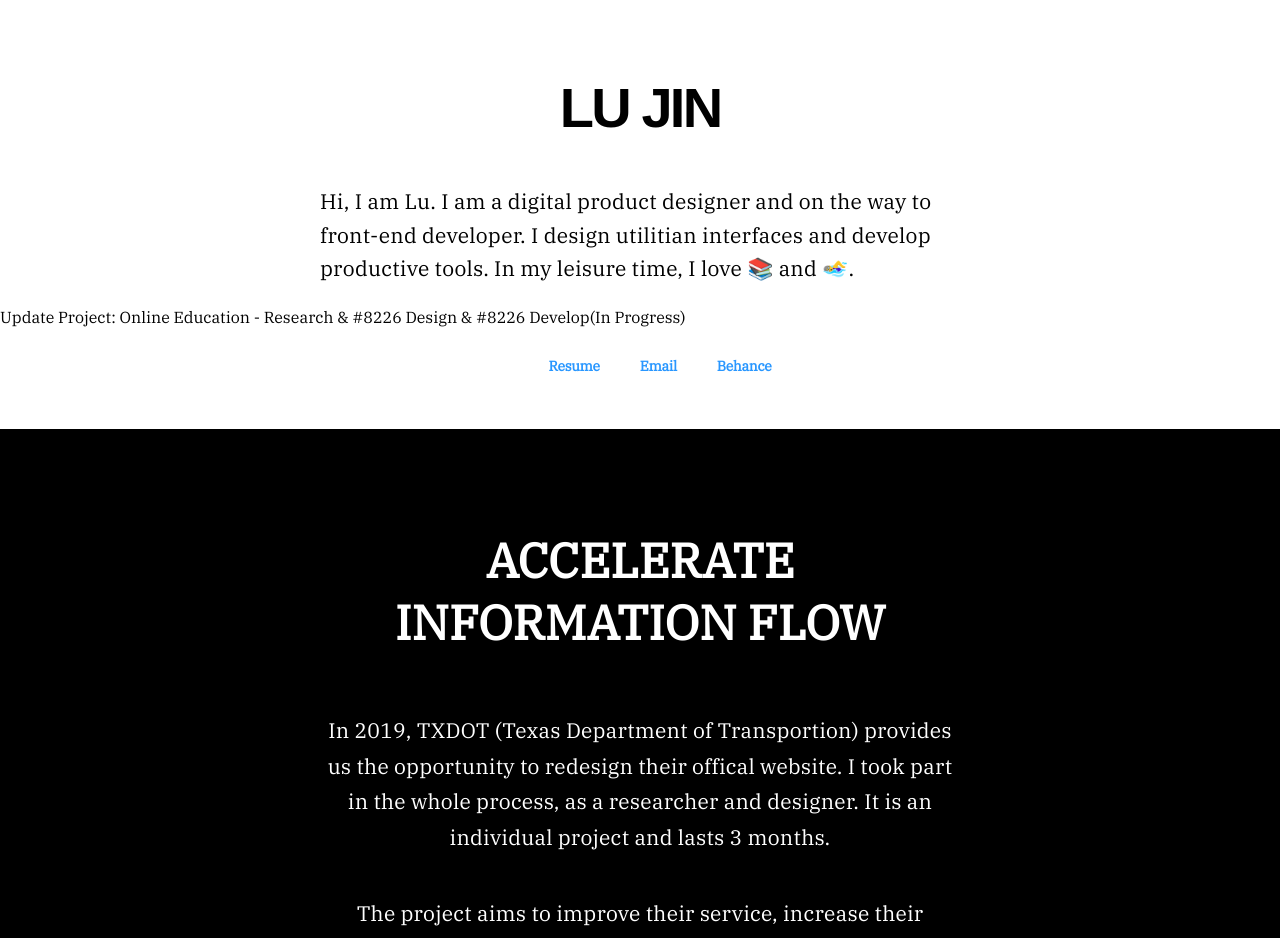
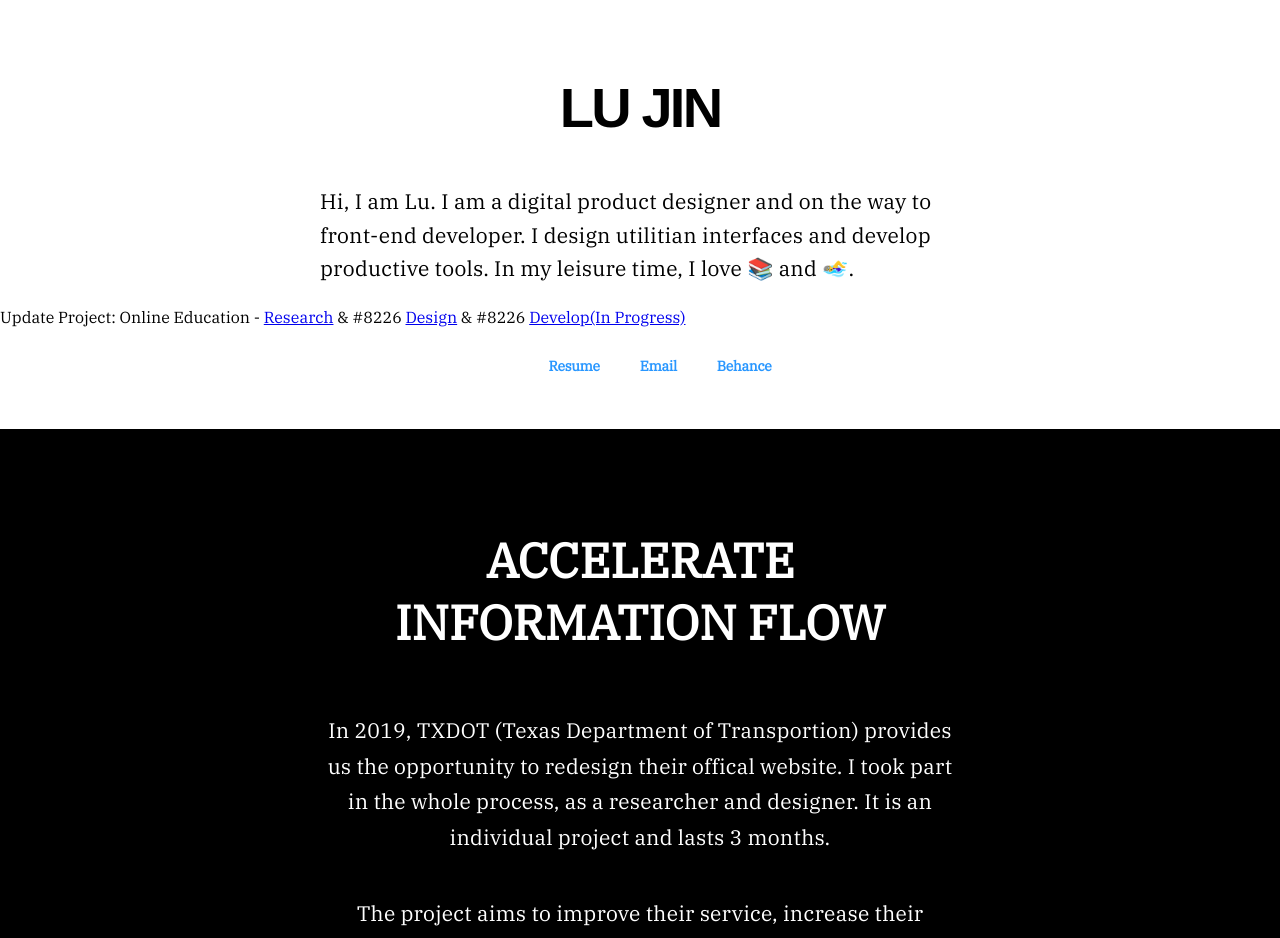
Before and after one commit to beforux/ShakeYourLove, a Jekyll site: the page index.html, which Jekyll copies as it is, in a window 1280 px wide. Shown: the top 938 px of the page. Built offline with Jekyll 4.4.1, drawn with Linux system fonts in a browser that asks for light colours.

Commit message:
Update index.html

```diff
--- a/index.html
+++ b/index.html
@@ -10,7 +10,7 @@
 	<header>
 		<h1 class="name">LU JIN</h1>
 		<p class="intro">Hi, I am Lu. I am a digital product designer and on the way to front-end developer. I design utilitian interfaces and develop productive tools. In my leisure time, I love 📚 and 🏊‍♀️.</p>
-		<p class="update"> Update Project: Online Education - <a>Research</a> & #8226 <a> Design</a> & #8226 <a>Develop(In Progress)</a></p>
+		<p class="update"> Update Project: Online Education - <a href="https://docs.google.com/document/d/1hagld0uH07sxCJDbusst9ffL0jY6IHuew36RoCJu0HY/edit?usp=sharing">Research</a> & #8226 <a href="https://www.behance.net/gallery/92765427/Online-Education"> Design</a> & #8226 <a href="#">Develop(In Progress)</a></p>
 	</header>
 
 	<div class="connection">
```
